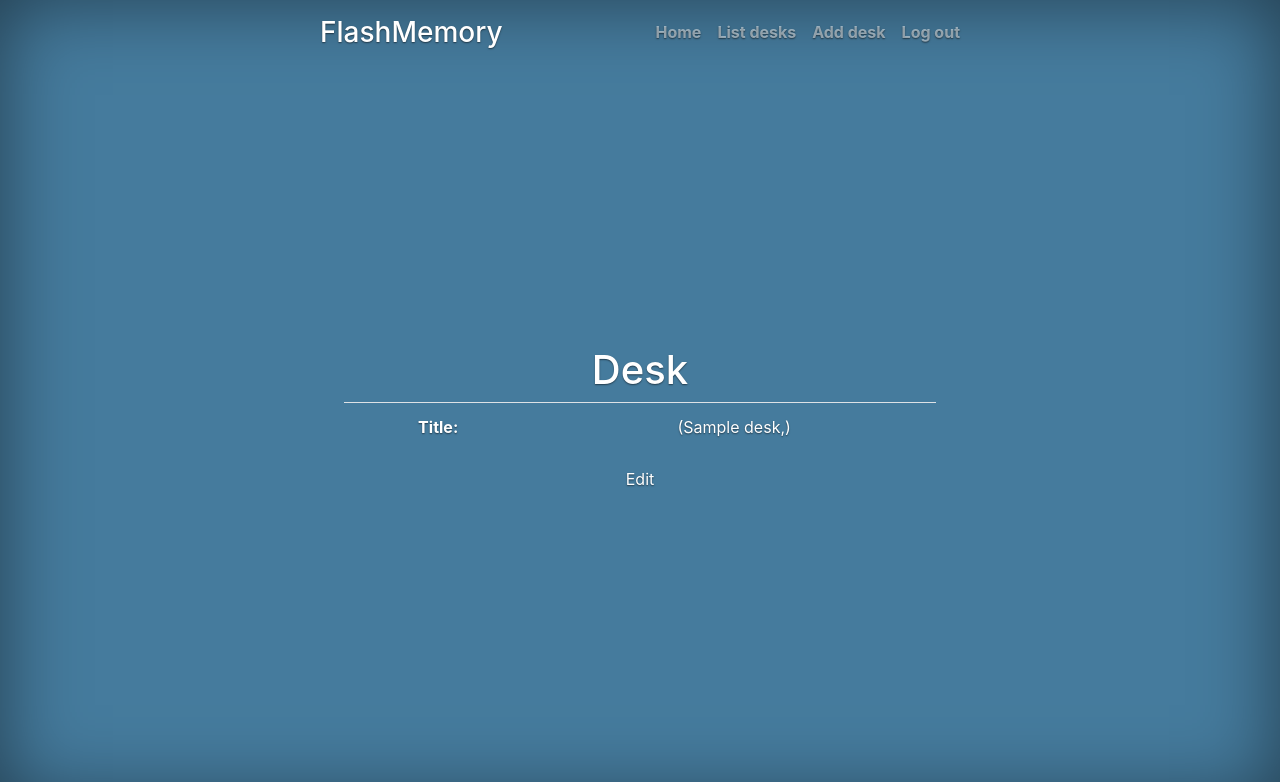
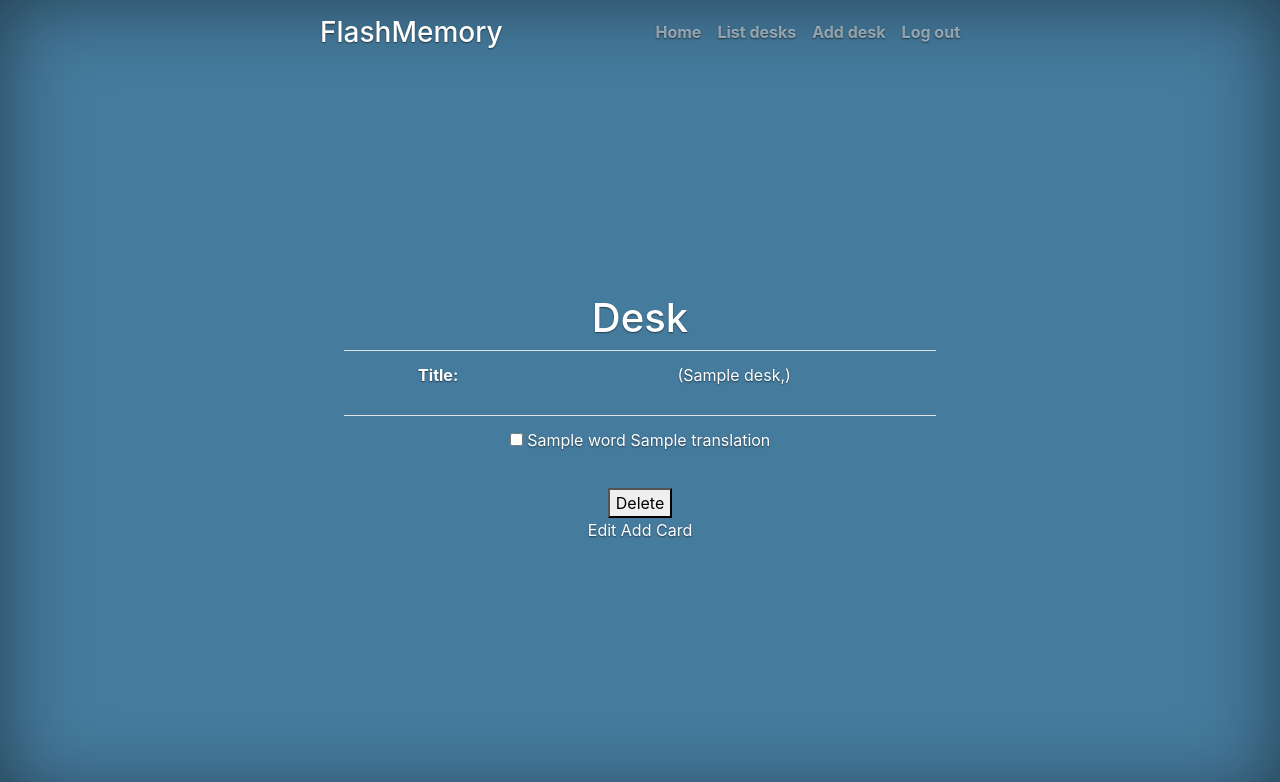
Before and after one commit to ituitis-soylen18/Database-Systems-Project, a Flask app: page /desks/1 in a window 1280 px wide. Shown: the top 782 px of the page. Run offline with Flask 2, Linux system fonts and the light colour scheme; a user stored in the database is signed in; a database or web service that is not in the repository returns one stand-in record (values such as "Sample title"); some libraries are stand-ins or nearby versions.

Commit message:
implements CRUD for flashcards

```diff
--- a/database.py
+++ b/database.py
@@ -1,4 +1,4 @@
-from desk import Desk
+from desk import Desk, Flashcard
 from user import User
 
 class Database:
@@ -9,10 +9,10 @@ class Database:
         query = "INSERT INTO desk (deskName, languageID) VALUES ( %s, NULL) RETURNING deskID"
         cursor = self.dbfile.cursor()
         cursor.execute(query, (desk.deskName,))
-        self.dbfile.commit()
         deskID = cursor.fetchone()[0]
         query = "INSERT INTO userdesks (userID, deskID) VALUES ( %s, %s)"
         cursor.execute(query, (userID, deskID))
+        self.dbfile.commit()
         return deskID
 
     def update_desk(self, deskID, desk):
@@ -35,11 +35,11 @@ class Database:
         desk = Desk(deskName)
         return desk
 
-    def get_desks(self):
+    def get_desks(self, ID):
         desks = []
-        query = "SELECT deskID, deskName FROM desk ORDER BY deskID"
+        query = "SELECT deskID, deskName FROM desk NATURAL JOIN userdesks WHERE (userID = %s) ORDER BY deskID"
         cursor = self.dbfile.cursor()
-        cursor.execute(query)
+        cursor.execute(query, (ID, ))
         for deskID, deskName in cursor:
                 desk = Desk(deskName)
                 desks.append((deskID, desk))
@@ -51,10 +51,10 @@ class Database:
     def check_usermail(self, mail):
         return False
 
-    def add_user(self, user):
+    def add_user(self, username, passwordHash, mail, firstName, lastName):
         query = "INSERT INTO useraccount (nickName, mail, passwordHash, firstName, lastName) VALUES ( %s, %s, %s, %s, %s)"
         cursor = self.dbfile.cursor()
-        cursor.execute(query, (user.nickName, user.mail, user.passwordHash, user.firstName, user.lastName))
+        cursor.execute(query, (username, mail, passwordHash,firstName, lastName))
         self.dbfile.commit()
 
     """ def get_user(self, userID):
@@ -87,5 +87,43 @@ class Database:
             user = None
         return user
 
-"""     def check_usermail():
-    def check_username(): """
+    def add_card(self, card, deskID):
+        query = "INSERT INTO flashcard (word, translation, languageID) VALUES (%s, %s, NULL) RETURNING flashID"
+        cursor = self.dbfile.cursor()
+        cursor.execute(query, (card.word, card.translation))
+        flashID = cursor.fetchone()[0]
+        query = "INSERT INTO cardsindesks (deskID, flashID) VALUES ( %s, %s)"
+        cursor.execute(query, (deskID, flashID))
+        self.dbfile.commit()
+        return flashID
+
+    def get_cards(self, deskID):
+        cards = []
+        query = "SELECT flashID, word, translation FROM flashcard NATURAL JOIN cardsindesks WHERE (deskID = %s) ORDER BY flashID"
+        cursor = self.dbfile.cursor()
+        cursor.execute(query, (deskID, ))
+        for flashID, word, translation in cursor:
+                card = Flashcard(word, translation)
+                cards.append((flashID, card))
+        return cards
+
+    def get_card(self, flashID):
+        query = "SELECT word, translation FROM flashcard WHERE (flashID = %s)"
+        cursor = self.dbfile.cursor()
+        cursor.execute(query, (flashID, ))
+        data = cursor.fetchone()
+        card = Flashcard(data[0], data[1])
+        return card
+
+    def update_card(self, flashID, card):
+        query = "UPDATE flashcard SET word = %s, translation = %s WHERE (flashID = %s)"
+        cursor = self.dbfile.cursor()
+        cursor.execute(query, (card.word, card.translation, flashID))
+        self.dbfile.commit()
+
+    def delete_card(self, flashID, deskID):
+        query = """DELETE FROM flashcard WHERE (flashID = %s);
+                DELETE FROM cardsindesks WHERE (flashID = %s AND deskID = %s) """
+        cursor = self.dbfile.cursor()
+        cursor.execute(query, (flashID, flashID, deskID))
+        self.dbfile.commit()
--- a/desk.py
+++ b/desk.py
@@ -1,3 +1,8 @@
 class Desk:
     def __init__(self, deskName):
         self.deskName = deskName
+
+class Flashcard:
+    def __init__(self, word, translation):
+        self.word = word
+        self.translation = translation
--- a/forms.py
+++ b/forms.py
@@ -9,9 +9,12 @@ from datetime import datetime
 class DeskEditForm(FlaskForm):
     deskName = StringField("Title", validators=[DataRequired()])
 
+class CardEditForm(FlaskForm):
+    word = StringField("Word", validators=[DataRequired()])
+    translation = StringField("Translation", validators=[DataRequired()])
+
 class LoginForm(FlaskForm):
     username = StringField("Username", validators=[DataRequired()])
-
     password = PasswordField("Password", validators=[DataRequired()])
 
 class SigninForm(FlaskForm):
--- a/server.py
+++ b/server.py
@@ -40,7 +40,7 @@ def create_app():
     app.add_url_rule(
         "/desks", view_func=views.desks_page, methods=["GET", "POST"]
     )
-    app.add_url_rule("/desks/<int:deskID>", view_func=views.desk_page)
+    app.add_url_rule("/desks/<int:deskID>", view_func=views.desk_page, methods=["GET", "POST"])
     app.add_url_rule(
         "/desks/<int:deskID>/edit",
         view_func=views.desk_edit_page,
@@ -49,6 +49,9 @@ def create_app():
     app.add_url_rule(
         "/new-desk", view_func=views.desk_add_page, methods=["GET", "POST"]
     )
+    app.add_url_rule("/desks/<int:deskID>/add_card", view_func=views.card_add_page, methods=["GET", "POST"])
+    app.add_url_rule("/desks/<int:deskID>/<int:flashID>", view_func=views.card_page, methods=["GET", "POST"])
+    app.add_url_rule("/desks/<int:deskID>/<int:flashID>/edit", view_func=views.card_edit_page, methods=["GET", "POST"])
 
     lm.init_app(app)
     lm.login_view = "login_page"
--- a/templates/desk.html
+++ b/templates/desk.html
@@ -10,11 +10,39 @@
       </tr>
     </table>
 
+    {% if cards %}
+    <form action="" method="post" name="card_list">
+      <table class="table is-striped is-fullwidth">
+        {% for flashID, card in cards %}
+        <tr>
+          <td>
+            <label class="checkbox">
+              <input type="checkbox" name="flashIDs" value="{{ flashID }}"/>
+            </label>
+            <a href="{{ request.path }}/{{ flashID}}">
+              {{ card.word }}
+              {{ card.translation}}
+            </a>
+          </td>
+        </tr>
+        {% endfor %}
+      </table>
+
+      <div class="field is-grouped">
+        <div class="control">
+          <button class="button is-danger is-small">Delete</button>
+        </div>
+      </div>
+    </form>
+    {% endif %}
+
     {% if current_user.is_authenticated %}
     <div class="field is-grouped">
       <div class="control">
         <a class="button is-primary is-outlined is-small"
            href="{{ request.path }}/edit">Edit</a>
+        <a class="button is-primary is-outlined is-small"
+           href="{{ request.path }}/add_card">Add Card</a>
       </div>
     </div>
     {% endif %}
--- a/templates/layout.html
+++ b/templates/layout.html
@@ -16,12 +16,12 @@
       <h3 class="masthead-brand">FlashMemory</h3>
       <nav class="nav nav-masthead justify-content-center">
         <a class="nav-link" href="{{ url_for('home_page') }}">Home <span class="sr-only">(current)</span></a>
-        <a class="nav-link" href="{{ url_for('desks_page') }}">List desks</a>
         {% if not current_user.is_authenticated %}
         <a class="nav-link" href="{{ url_for('login_page') }}">Log in</a>
         <a class="nav-link" href="{{ url_for('signin_page') }}">Sign in</a>
             {% else %}
               <!-- {{ current_user.username }} -->
+              <a class="nav-link" href="{{ url_for('desks_page') }}">List desks</a>
               <a class="nav-link" href="{{ url_for('desk_add_page') }}">Add desk</a>
               <a class="nav-link" href="{{ url_for('logout_page') }}">Log out</a>
         {% endif %}
--- a/views.py
+++ b/views.py
@@ -1,9 +1,9 @@
 from datetime import datetime
 from flask import current_app, render_template, request, redirect, url_for, abort, flash
 from flask_login import LoginManager, login_required, login_user, current_user, logout_user
-from desk import Desk
+from desk import Desk, Flashcard
 from user import User
-from forms import DeskEditForm, LoginForm, SigninForm
+from forms import DeskEditForm, LoginForm, SigninForm, CardEditForm
 from database import Database
 from passlib.hash import pbkdf2_sha256 as hasher
 
@@ -14,7 +14,7 @@ def home_page():
 def desks_page():
     db = current_app.config["db"]
     if request.method == "GET":
-        desks = db.get_desks()
+        desks = db.get_desks(current_user.userID)
         return render_template("desks.html", desks=sorted(desks))
     else:
         if not current_user.is_admin:
@@ -30,19 +30,24 @@ def desk_page(deskID):
     desk = db.get_desk(deskID)
     if desk is None:
         abort(404)
-    return render_template("desk.html", desk=desk)
+    if request.method == "GET":
+        cards = db.get_cards(deskID)
+        return render_template("desk.html", desk=desk, cards=cards)
+    else:
+        flashIDs = request.form.getlist("flashIDs")
+        for flashID in flashIDs:
+            db.delete_card(int(flashID), deskID)
+        flash("%(num)d cards deleted." % {"num": len(flashIDs)})
+        return redirect(url_for("desk_page", deskID=deskID))
 
 @login_required
 def desk_add_page():
-    # if not current_user.is_admin:
-    #     abort(401)
     form = DeskEditForm()
     if form.validate_on_submit():
         deskName = form.data["deskName"]
         db = current_app.config["db"]
         desk = Desk(deskName)
         deskID = db.add_desk(desk, current_user.userID)
-        print("----------------------",deskID)
         flash("Desk added.")
         return redirect(url_for("desk_page", deskID=deskID))
     return render_template("desk_edit.html", form=form)
@@ -61,6 +66,43 @@ def desk_edit_page(deskID):
         return redirect(url_for("desk_page", deskID=deskID))
     form.deskName.data = desk.deskName
     return render_template("desk_edit.html", form=form)
+
+@login_required
+def card_page(flashID, deskID):
+    db = current_app.config["db"]
+    card = db.get_card(flashID)
+    if card is None:
+        abort(404)
+    return render_template("card.html", card=card)
+
+@login_required
+def card_add_page(deskID):
+    form = CardEditForm()
+    if form.validate_on_submit():
+        word = form.data["word"]
+        translation = form.data["translation"]
+        flashcard = Flashcard(word, translation)
+        db = current_app.config["db"]
+        flashID = db.add_card(flashcard, deskID)
+        flash("Flashcard added.")
+        return redirect(url_for("card_page", flashID=flashID, deskID=deskID))
+    return render_template("card_edit.html", form=form)
+
+@login_required
+def card_edit_page(flashID, deskID):
+    db = current_app.config["db"]
+    card = db.get_card(flashID)
+    form = CardEditForm()
+    if form.validate_on_submit():
+        word = form.data["word"]
+        translation = form.data["translation"]
+        flashcard = Flashcard(word, translation)
+        db = current_app.config["db"]
+        db.update_card(flashID, flashcard)
+        flash("Flashcard data updated.")
+        return redirect(url_for("card_page", flashID=flashID, deskID=deskID))
+    form.word.data = card.word
+    return render_template("card_edit.html", form=form)
 
 def login_page():
     form = LoginForm()
@@ -100,8 +142,8 @@ def signin_page():
             passwordHash =  hasher.hash(form.data["password"])
             firstName = form.data["firstName"]
             lastName = form.data["lastName"]
-            user = User(username, passwordHash, mail, firstName, lastName)
-            db.add_user(user)
+            #user = User(username, passwordHash, mail, firstName, lastName)
+            db.add_user(username, passwordHash, mail, firstName, lastName)
             next_page = request.args.get("next", url_for("home_page"))
             return redirect(next_page)
     return render_template("signin.html", form=form)
```
Also changed, not shown: templates/card.html (added, +23 -0 lines), templates/card_edit.html (renamed from templates/desk_edit.html, +10 -8 lines).
